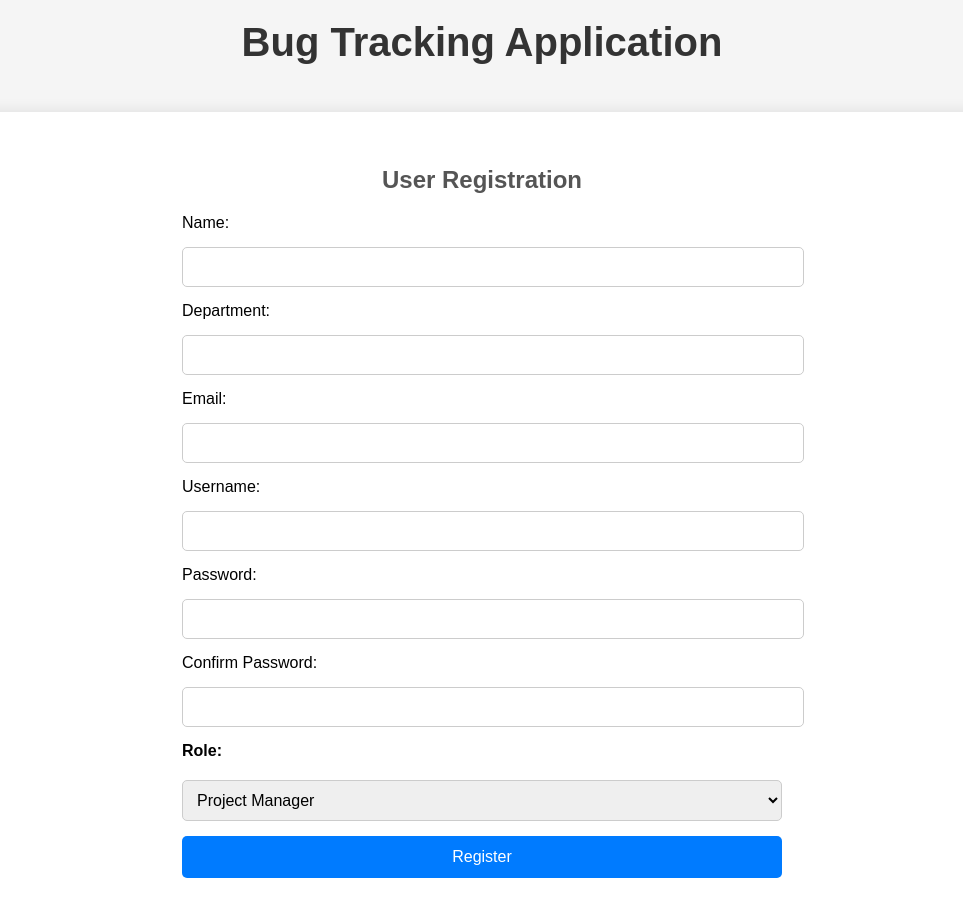
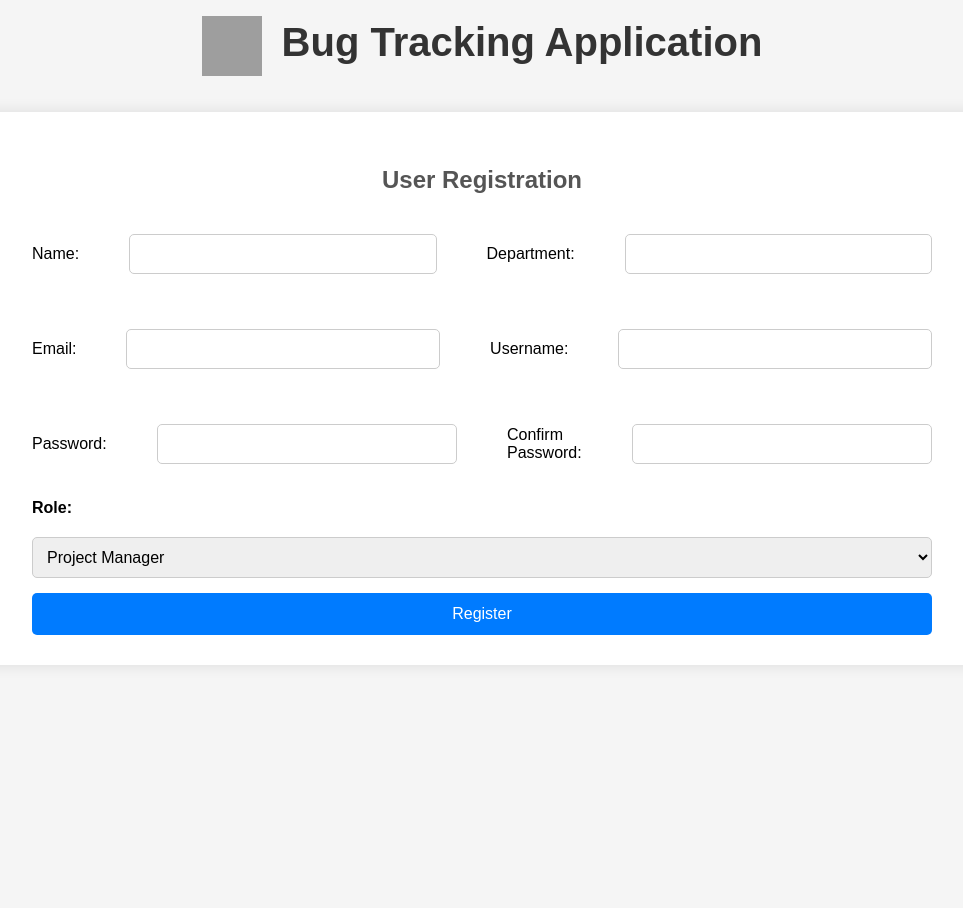
Before and after one commit to kckallur40/frontend-bugStoreApp, a plain HTML site: page views/register.html in a window 1280 px wide. Shown: the whole page, without its empty margins (158-1121 px from the left). After the commit the page ends 800 px from the top, so only its background shows below. Drawn offline with Linux system fonts and the light colour scheme; grey boxes are pictures that could not be loaded.

Commit message:
done mods

```diff
--- a/styles1.css
+++ b/styles1.css
@@ -43,7 +43,7 @@ form#reg-form {
     flex-direction: column;
     gap: 15px;
     text-align: left;
-    max-width: 600px;
+    max-width: 900px;
     margin: 0 auto;
 }
 
@@ -83,3 +83,23 @@ button[type="submit"]:hover {
         padding: 20px;
     }
 }
+
+.heading-topic{
+    display: flex;
+    align-items: center;
+    gap: 20px;
+
+}
+
+.heading-topic img{
+    height: 60px;
+    width: 60px;
+}
+
+.row {
+    margin-block: 20px  ;
+    display: flex;
+    gap: 50px;
+    justify-content:space-between;
+    align-items: center;
+}
--- a/styles5.css
+++ b/styles5.css
@@ -15,10 +15,22 @@ body {
 .topic {
     font-size: 32px;
     color: #333333;
-    margin-top: 40px;
+    margin-top: 80px;
     margin-bottom: 80px;
     text-align: center;
     width: 100%;
+}
+
+.heading-topic{
+    display: flex;
+    align-items: center;
+    gap: 20px;
+
+}
+
+.heading-topic img{
+    height: 60px;
+    width: 60px;
 }
 
 /* Container styling */
@@ -116,7 +128,7 @@ ul#team-members li {
     text-decoration: underline;
 }
 footer{
-    margin-top: 150px;
+    margin-top: 110px;
     border-radius: 15px;
     text-align: center;
     padding: 0px 20px;
--- a/views/register.html
+++ b/views/register.html
@@ -9,7 +9,10 @@
 </head>
 
 <body>
+    <div class="heading-topic">
+        <img src="https://img.icons8.com/?size=100&id=37fQEyOEKo18&format=png&color=000000" alt="logo">
         <h1 class="topic">Bug Tracking Application</h1>
+    </div>
     <div class="container">
 
         <div class="heading">
@@ -17,12 +20,22 @@
         </div>
         <div class="content">
             <form id="reg-form">
+
+                <div class="row">
                     Name: <input type="text" id="name-inp">
                     Department: <input type="text" id="dept-inp">
+                </div>
+
+                <div class="row">
                     Email: <input type="email" id="email-inp">
                     Username: <input type="text" id="uname-inp">
+                </div>
+
+                <div class="row">
                     Password: <input type="password" id="reg-pwd-inp">
                     Confirm Password: <input type="text" id="reg-conf-pwd-inp">
+                </div>
+
                 <label for="role">Role:</label>
                 <select id="role">
                     <option selected value="PM">Project Manager</option>
```
Also changed, not shown: styles7.css (+12 -0 lines), views/index.html (+4 -2 lines), views/projects.html (+7 -7 lines), views/mainPage.html (line endings or trailing spaces). Lines whose indentation alone changed are shown as unchanged.
